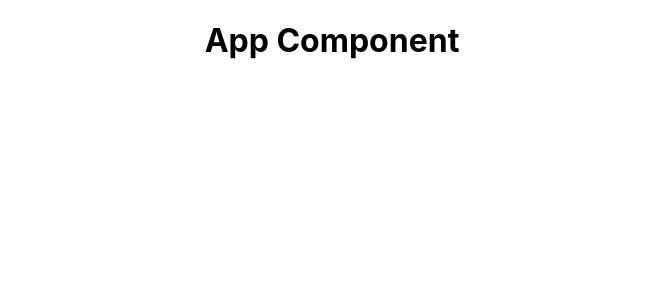
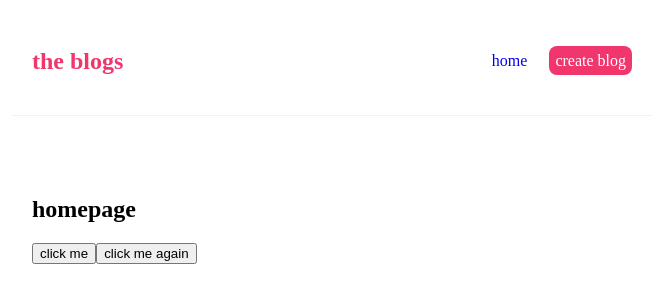
Before and after one commit to dev-olalekan/blogs, a React (Create React App) app: page / in a window 1280 px wide. Shown: the top 302 px of the page, without its empty margins (308-971 px from the left). Built offline with nearby package versions, Linux system fonts and the light colour scheme.

Commit message:
second day

```diff
--- a/src/App.css
+++ /dev/null
@@ -1,38 +0,0 @@
-.App {
-  text-align: center;
-}
-
-.App-logo {
-  height: 40vmin;
-  pointer-events: none;
-}
-
-@media (prefers-reduced-motion: no-preference) {
-  .App-logo {
-    animation: App-logo-spin infinite 20s linear;
-  }
-}
-
-.App-header {
-  background-color: #282c34;
-  min-height: 100vh;
-  display: flex;
-  flex-direction: column;
-  align-items: center;
-  justify-content: center;
-  font-size: calc(10px + 2vmin);
-  color: white;
-}
-
-.App-link {
-  color: #61dafb;
-}
-
-@keyframes App-logo-spin {
-  from {
-    transform: rotate(0deg);
-  }
-  to {
-    transform: rotate(360deg);
-  }
-}
--- a/src/App.js
+++ b/src/App.js
@@ -1,10 +1,12 @@
-import "./App.css";
+import Navbar from "./Navbar";
+import Home from "./Home";
 
 function App() {
   return (
     <div className="App">
+      <Navbar />
       <div className="content">
-        <h1>App Component</h1>
+        <Home />
       </div>
     </div>
   );
--- /dev/null
+++ b/src/Home.js
@@ -0,0 +1,24 @@
+const Home = () => {
+  const handleClick = () => {
+    console.log("clihhe");
+  };
+
+  const handleClickagain = (name) => {
+    console.log("hello " + name);
+  };
+  return (
+    <div className="home">
+      <h2>homepage</h2>
+      <button onClick={handleClick}>click me</button>
+      <button
+        onClick={() => {
+          handleClickagain("maross");
+        }}
+      >
+        click me again
+      </button>
+    </div>
+  );
+};
+
+export default Home;
--- /dev/null
+++ b/src/Navbar.js
@@ -0,0 +1,22 @@
+const Navbar = () => {
+  return (
+    <nav className="navbar">
+      <h1>the blogs</h1>
+      <div className="links">
+        <a href="/">home</a>
+        <a
+          href="/create"
+          style={{
+            color: "white",
+            backgroundColor: "#f1356d",
+            borderRadius: "8px",
+          }}
+        >
+          create blog
+        </a>
+      </div>
+    </nav>
+  );
+};
+
+export default Navbar;
--- a/src/index.css
+++ b/src/index.css
@@ -1,13 +1,34 @@
-body {
+@import url('https://fonts.googleapis.com/css2?family=Quicksand:wght@300..700&display=swap');
+* base styles */
+* {
   margin: 0;
-  font-family: -apple-system, BlinkMacSystemFont, 'Segoe UI', 'Roboto', 'Oxygen',
-    'Ubuntu', 'Cantarell', 'Fira Sans', 'Droid Sans', 'Helvetica Neue',
-    sans-serif;
-  -webkit-font-smoothing: antialiased;
-  -moz-osx-font-smoothing: grayscale;
+  font-family: "Quicksand";
+  color: #333;
 }
-
-code {
-  font-family: source-code-pro, Menlo, Monaco, Consolas, 'Courier New',
-    monospace;
+.navbar {
+  padding: 20px;
+  display: flex;
+  align-items: center;
+  max-width: 600px;
+  margin: 0 auto;
+  border-bottom: 1px solid #f2f2f2;
 }
+.navbar h1 {
+  color: #f1356d;
+}
+.navbar .links {
+  margin-left: auto;
+}
+.navbar a {
+  margin-left: 16px;
+  text-decoration: none;
+  padding: 6px;
+}
+.navbar a:hover {
+  color: #f1356d;
+}
+.content {
+  max-width: 600px;
+  margin: 40px auto;
+  padding: 20px;
+}
```
